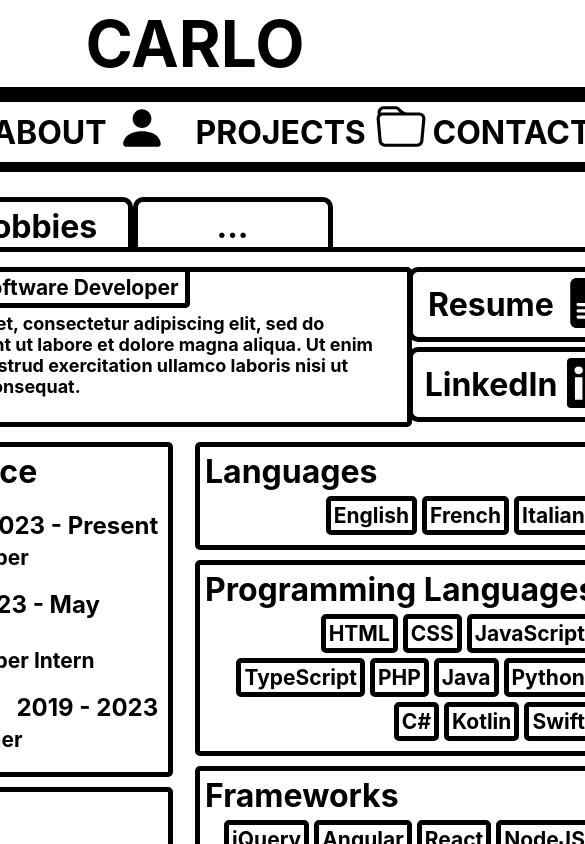
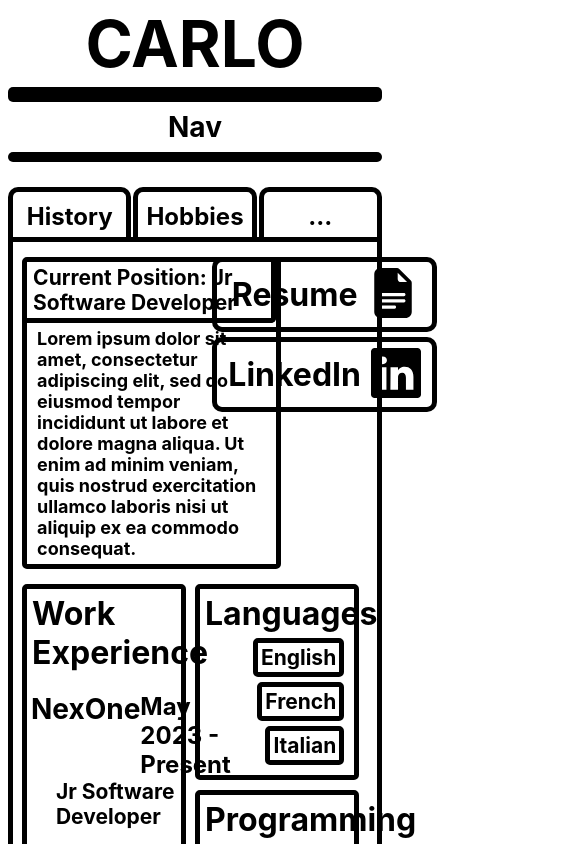
Before and after one commit to Carstal/Portfolio, a Next.js app in the folder nextjs-blog/: page /about in a window 390 px wide. Shown: the top 844 px of the page, 585 px wide, since content can reach past the window. Built offline with nearby package versions, Linux system fonts and the light colour scheme; a web font is replaced by a local one.

Commit message:
mobile projects

```diff
--- a/nextjs-blog/components/HeaderAndNav.js
+++ b/nextjs-blog/components/HeaderAndNav.js
@@ -108,6 +108,9 @@ class HeaderAndNav extends React.Component {
             </div>
           </a>
         </div>
+        <div className={styles.MobileNav}>
+            Nav
+        </div>
         <Spacer height={"10px"} />
       </div>
     );
--- a/nextjs-blog/styles/Home.module.css
+++ b/nextjs-blog/styles/Home.module.css
@@ -52,7 +52,7 @@
   width: 80vw;
   min-width: 925px;
   max-width: 1250px;
-  height: 100vh;
+  height: fit-content;
 }
 
 .title,
@@ -299,9 +299,34 @@
   background-color: black;
 }
 
-@media (max-width: 600px) {
+.MobileNav {
+  display: none;
+}
+
+@media (max-width: 925px) {
   .grid {
     width: 100%;
     flex-direction: column;
   }
+
+  .body {
+    display: flex;
+    flex-direction: column;
+    width: 100%;
+    min-width: 350px;
+    height: fit-content;
+  }
+
+  .nav {
+    display: none;
+  }
+
+  .MobileNav {
+    display: flex;
+    height: 50px;
+    align-items: center;
+    justify-content: center;
+    font-size: 28px;
+    font-weight: bold;
+  }
 }
--- a/nextjs-blog/styles/Projects.module.css
+++ b/nextjs-blog/styles/Projects.module.css
@@ -3,7 +3,7 @@
     height: fit-content;
     border: 5px solid black;
     border-radius: 0px 25px 25px 25px;
-    /* margin: 25px 0px; */
+    margin-bottom: 25px;
     display: flex;
     flex-direction: row;
     flex-wrap: wrap;
@@ -16,6 +16,10 @@
     border: 5px solid black;
     border-radius: 20px;
     margin: 25px;
+}
+
+.ProjectCard:hover {
+    cursor: pointer;
 }
 
 .ProjectCardImg {
@@ -123,3 +127,52 @@
     cursor: pointer;
     background-color: blueviolet;
 }
+
+
+@media (max-width: 925px) {
+    .ProjectTab {
+        width: 30%;
+        max-width: 200px;
+        min-width: 110px;
+        font-size: 24px;
+        font-weight: bold;
+    }
+
+    .ProjectContainer {
+        min-width: 325px;
+    }
+
+    .ProjectCard {
+        min-width: 325px;
+        margin: 5px;
+    }
+
+    .ProjectCardImg {
+        min-width: 300px;
+        width: 90%;
+        margin-top: 5px;
+    }
+
+    .ProjectCardDesc {
+        width: 90%;
+        margin: 5px 5%;
+        justify-content: space-between;
+    }
+
+}
+
+@media (max-width:400px) {
+
+    .ProjectTab {
+        width: 33%;
+    }
+
+    .ProjectTabContainer {
+        justify-content: space-between;
+    }
+
+    .ProjectContainer {
+        min-width: 325px;
+        border-radius: 0px 0px 25px 25px;
+    }
+}
```
